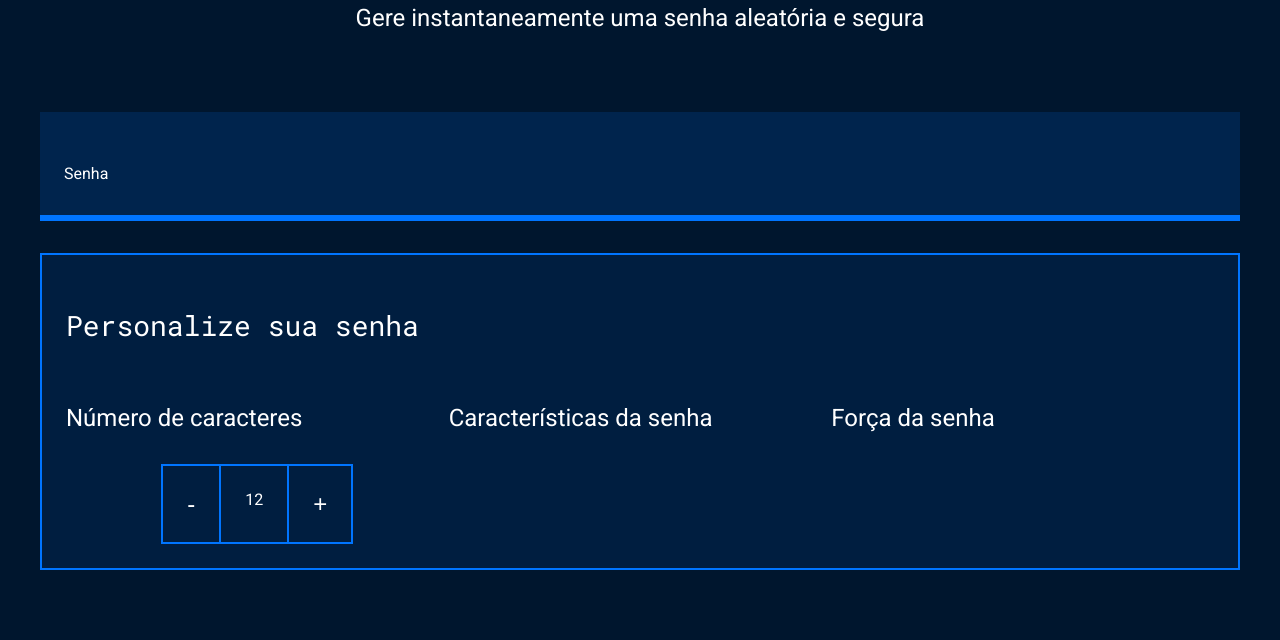
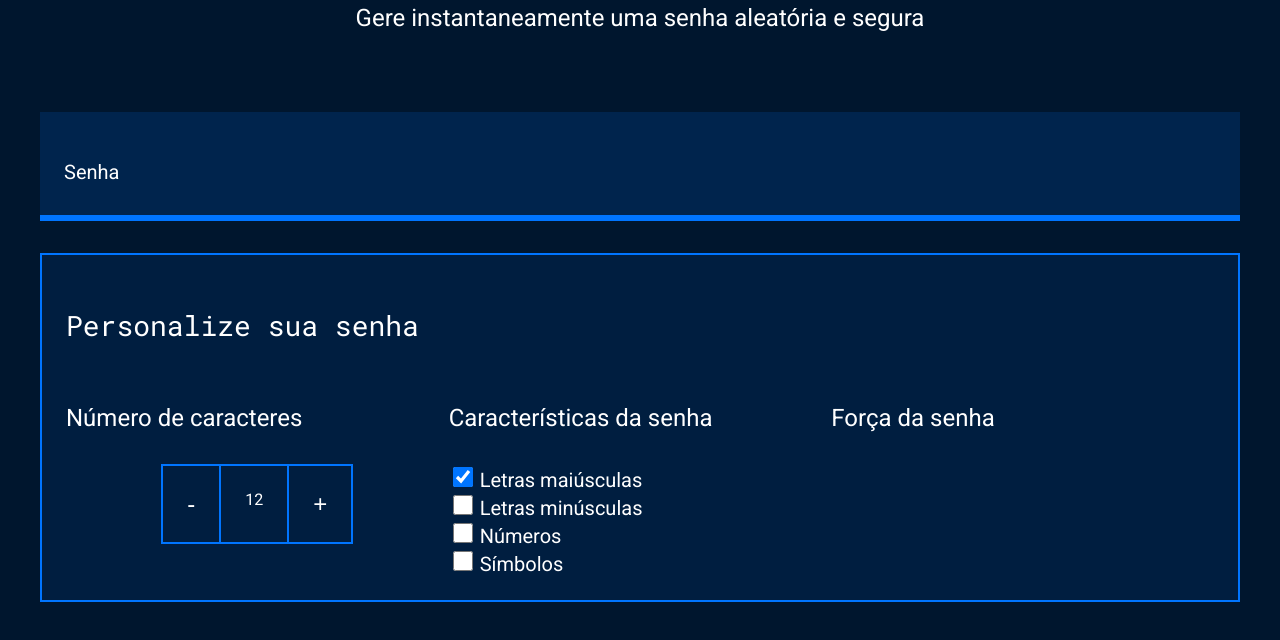
Before and after one commit to Nicocal1306/cadeado, a plain HTML site: page index.html in a window 1280 px wide. Shown: the part 142-782 px from the top of the page. Drawn offline with Linux system fonts and the light colour scheme.

Commit message:
Add files via upload

```diff
--- a/index.html
+++ b/index.html
@@ -1,5 +1,6 @@
 <!DOCTYPE html>
 <html lang="en">
+
 <head>
     <meta charset="UTF-8">
     <meta http-equiv="X-UA-Compatible" content="IE=edge">
@@ -7,6 +8,7 @@
     <title>Déniél</title>
     <link rel="stylesheet" href="style.css">
 </head>
+
 <body>
     <section class="conteudo">
         <div class="conteudo-titulo">
@@ -21,16 +23,36 @@
         <div class="parametro">
             <h3 class="parametro-titulo">Personalize sua senha</h3>
             <div class="parametro-coluna__senha">
+            </div>
+            <div class="parametro-coluna__senha">
                 <div class="parametro-senha">
                     <h4 class="parametro-senha__titulo">Número de caracteres</h4>
+                    <div class="parametro-senha-botoes">
                         <div class="parametro-senha-botoes">
                             <button class="parametro-senha__botao">-</button>
                             <p class="parametro-senha__texto">12</p>
                             <button class="parametro-senha__botao">+</button>
                         </div>
                     </div>
+                </div>
                 <div class="parametro-senha">
                     <h4 class="parametro-senha__titulo">Características da senha</h4>
+                    <div class="parametro-senha-checkbox">
+                        <input name="maiusculo" type="checkbox" class="checkbox" checked>
+                        <label for="maiusculo">Letras maiúsculas</label>
+                    </div>
+                    <div class="parametro-senha-checkbox">
+                        <input name="minusculo" type="checkbox" class="checkbox">
+                        <label for="minusculo">Letras minúsculas</label>
+                    </div>
+                    <div class="parametro-senha-checkbox">
+                        <input name="numero" type="checkbox" class="checkbox">
+                        <label for="numero">Números</label>
+                    </div>
+                    <div class="parametro-senha-checkbox">
+                        <input name="simbolo" type="checkbox" class="checkbox">
+                        <label for="simbolo">Símbolos</label>
+                    </div>
                     </div>
                     <div class="parametro-senha">
                         <h4 class="parametro-senha__titulo">Força da senha</h4>
--- a/style.css
+++ b/style.css
@@ -1,6 +1,6 @@
 @import url('https://fonts.googleapis.com/css2?family=Roboto&family=Roboto+Mono&display=swap');
 
-:root{
+:root {
     --branco: white;
     --cor-de-fundo: #00162E;
     --fundo-senha: #00244D;
@@ -9,31 +9,38 @@
     --roboto: 'Roboto', sans-serif;
     --roboto-mono: 'Roboto Mono', monospace;
 }
-body{
+
+body {
     color: var(--branco);
     background-color: var(--cor-de-fundo);
     font-family: var(--roboto);
 }
-.titulo-principal{
+
+.titulo-principal {
     font-family: var(--roboto-mono);
     font-size: 32px;
 }
-.titulo-secundario{
+
+.titulo-secundario {
     font-size: 24px;
 }
-.conteudo-titulo{
+
+.conteudo-titulo {
     text-align: center;
 }
-*{
+
+* {
     font-weight: 400;
 }
-.conteudo-senha{
+
+.conteudo-senha {
     margin-top: 80px;
     background: var(--fundo-senha);
     padding: 24px;
     border-bottom: 6px solid var(--borda);
 }
-#campo-senha{
+
+#campo-senha {
     background-color: var(--fundo-senha);
     border: none;
     color: var(--branco);
@@ -41,45 +48,56 @@ body{
     font-size: 40px;
     width: 70%;
 }
-#campo-senha:focus{
+
+#campo-senha:focus {
     outline: none;
 }
-.conteudo{
+
+.conteudo {
     max-width: 1200px;
     margin: 0 auto;
 }
-.parametro{
+
+.parametro {
     background-color: var(--fundo-texto);
     border: 2px solid var(--borda);
     margin-top: 32px;
     padding: 24px;
 }
-.parametro-titulo{
+
+.parametro-titulo {
     font-family: var(--roboto-mono);
     font-size: 28px;
 }
-.parametro-senha__titulo{
-    font-size:24px;
+
+.parametro-senha__titulo {
+    font-size: 24px;
 }
-.parametro-coluna__senha{
+
+.parametro-coluna__senha {
     display: flex;
     flex-direction: column;
     justify-content: center;
 }
+
 @media screen and (min-width: 768px) {
-    .parametro-coluna__senha{
-    flex-direction: row;
+    .parametro-coluna__senha {
+        flex-direction: row;
+
     }
 }
-.parametro-senha{
+
+.parametro-senha {
     width: 50%;
     margin: 0 auto;
 }
-.parametro-senha-botoes{
+
+.parametro-senha-botoes {
     display: flex;
     justify-content: center;
 }
-.parametro-senha__botao{
+
+.parametro-senha__botao {
     background-color: var(--fundo-texto);
     color: var(--branco);
     border: 2px solid var(--borda);
@@ -87,9 +105,20 @@ body{
     font-size: 24px;
     cursor: pointer;
 }
-.parametro-senha__texto{
+
+.parametro-senha__texto {
     padding: 24px;
     border-top: 2px solid var(--borda);
     border-bottom: 2px solid var(--borda);
     margin: 0;
 }
+
+label {
+    font-size: 20px;
+}
+
+.checkbox {
+    width: 20px;
+    height: 20px;
+    cursor: pointer;
+}
```
Lines whose indentation alone changed are shown as unchanged.
